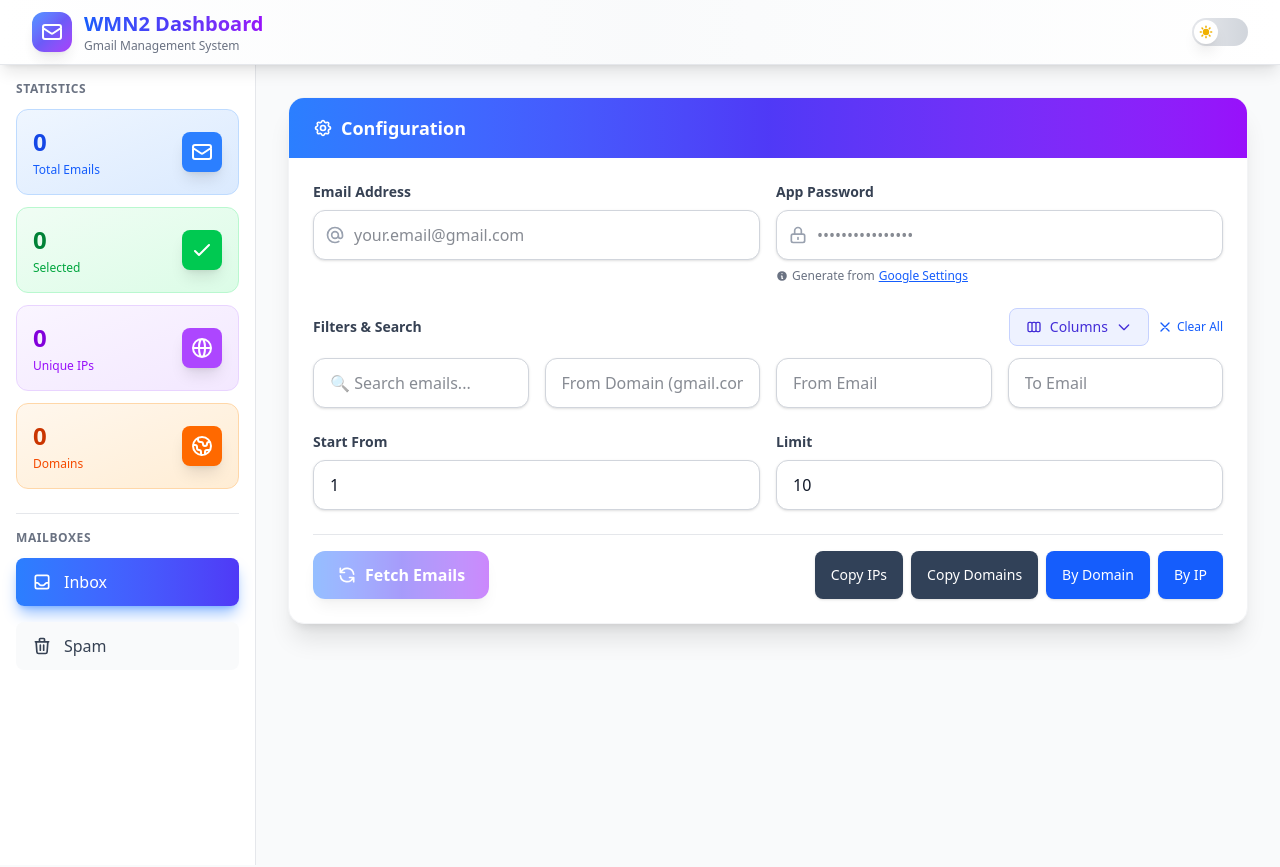
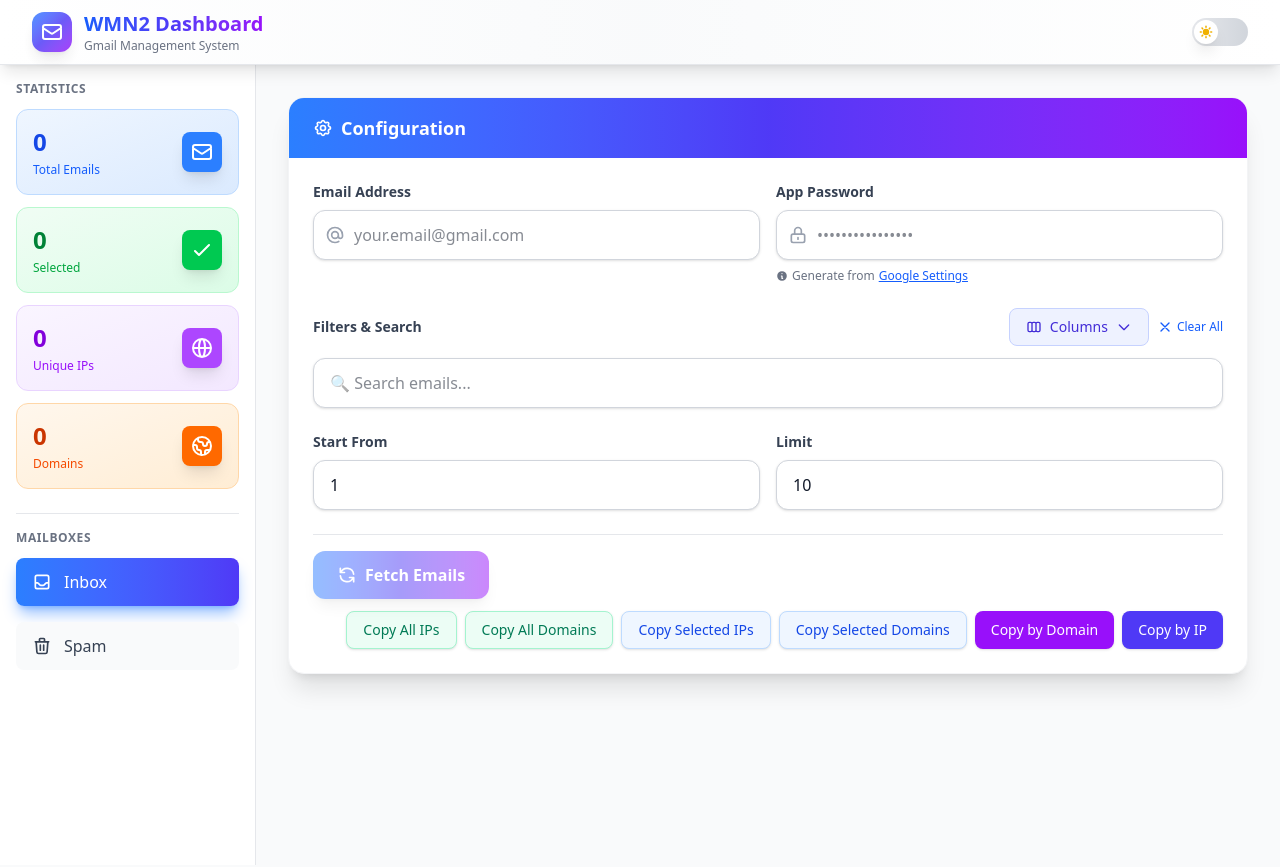
Before and after one commit to mohamedhichy11/extractions-wmn2, a Next.js app: page / in a window 1280 px wide. Shown: the top 867 px of the page. Built offline with nearby package versions, Linux system fonts and the light colour scheme.

Commit message:
Update EmailClientEnhanced.tsx

```diff
--- a/app/components/EmailClientEnhanced.tsx
+++ b/app/components/EmailClientEnhanced.tsx
@@ -2,6 +2,9 @@
 
 import { useState, useRef, useEffect } from 'react';
 import EmailTable from './EmailTableEnhanced';
+
+type SortField = 'date' | 'spfStatus' | 'dkimStatus' | 'dmarcStatus';
+type SortOrder = 'ASC' | 'DESC';
 
 interface Email {
   uid: string;
@@ -24,6 +27,7 @@ interface Email {
   messageId?: string;
   received?: string;
   sender?: string;
+  returnPath?: string;
   listUnsubscribe?: string;
   mimeVersion?: string;
 }
@@ -43,7 +47,8 @@ export default function EmailClientEnhanced() {
   const [emails, setEmails] = useState<Email[]>([]);
   const [loading, setLoading] = useState(false);
   const [error, setError] = useState('');
-  const [sortOrder, setSortOrder] = useState<'ASC' | 'DESC'>('DESC');
+  const [sortField, setSortField] = useState<SortField>('date');
+  const [sortOrder, setSortOrder] = useState<SortOrder>('DESC');
   const [searchTerm, setSearchTerm] = useState('');
   const [filterFromDomain, setFilterFromDomain] = useState('');
   const [filterFromEmail, setFilterFromEmail] = useState('');
@@ -74,6 +79,7 @@ export default function EmailClientEnhanced() {
     { id: 'messageId', label: 'Message-ID', enabled: false },
     { id: 'received', label: 'Received', enabled: false },
     { id: 'sender', label: 'Sender', enabled: false },
+    { id: 'returnPath', label: 'Return-Path', enabled: false },
     { id: 'listUnsubscribe', label: 'List-Unsubscribe', enabled: false },
     { id: 'mimeVersion', label: 'MIME-Version', enabled: false },
     { id: 'date', label: 'Date', enabled: true },
@@ -220,15 +226,28 @@ export default function EmailClientEnhanced() {
     }
   };
 
-  const handleSortByDate = () => {
-    const newSortOrder = sortOrder === 'ASC' ? 'DESC' : 'ASC';
+  const handleSort = (field: SortField) => {
+    const newSortOrder = sortField === field && sortOrder === 'ASC' ? 'DESC' : 'ASC';
+    setSortField(field);
     setSortOrder(newSortOrder);
 
     if (emails.length > 0) {
       const sortedEmails = [...emails].sort((a, b) => {
-        const dateA = new Date(a.date.includes('/') ? a.date : new Date().toDateString() + ' ' + a.date).getTime();
-        const dateB = new Date(b.date.includes('/') ? b.date : new Date().toDateString() + ' ' + b.date).getTime();
-        return newSortOrder === 'ASC' ? dateA - dateB : dateB - dateA;
+        let valueA: any;
+        let valueB: any;
+
+        if (field === 'date') {
+          valueA = new Date(a.date.includes('/') ? a.date : new Date().toDateString() + ' ' + a.date).getTime();
+          valueB = new Date(b.date.includes('/') ? b.date : new Date().toDateString() + ' ' + b.date).getTime();
+        } else {
+          // For SPF, DKIM, DMARC - sort by status
+          valueA = a[field]?.toLowerCase() || 'zzz';
+          valueB = b[field]?.toLowerCase() || 'zzz';
+        }
+
+        if (valueA < valueB) return newSortOrder === 'ASC' ? -1 : 1;
+        if (valueA > valueB) return newSortOrder === 'ASC' ? 1 : -1;
+        return 0;
       });
       setEmails(sortedEmails);
     }
@@ -252,45 +271,26 @@ export default function EmailClientEnhanced() {
       });
   };
 
-  const handleCopyIPs = () => {
+  // Copy all IPs in current page
+  const handleCopyAllIPs = () => {
     const ips = emails
       .map(e => e.ip)
       .filter(ip => ip && ip !== 'N/A' && ip !== 'Unknown')
       .join('\n');
-    copyToClipboard(ips, 'IPs');
+    copyToClipboard(ips, 'All IPs');
   };
 
-  const handleCopyDomains = () => {
+  // Copy all domains in current page
+  const handleCopyAllDomains = () => {
     const domains = emails
       .map(e => e.fromDomain)
       .filter(d => d && d !== 'unknown')
       .join('\n');
-    copyToClipboard(domains, 'Domains');
+    copyToClipboard(domains, 'All Domains');
   };
 
-  const handleCopyFromDomain = () => {
-    const fromDomains = emails
-      .map(e => e.fromDomain)
-      .filter(d => d && d !== 'unknown')
-      .join('\n');
-    copyToClipboard(fromDomains, 'From Domains');
-  };
-
-  const handleCopyByDomain = () => {
-    if (!filterFromDomain) {
-      setCopyStatus('Please enter a domain in "From Domain" field first');
-      setTimeout(() => setCopyStatus(''), 3000);
-      return;
-    }
-
-    const data = emails
-      .filter(e => e.fromDomain.toLowerCase() === filterFromDomain.toLowerCase())
-      .map(e => `${e.ip} - ${e.fromEmail} - ${e.date}`)
-      .join('\n');
-    copyToClipboard(data || `No emails from domain: ${filterFromDomain}`, 'Domain Data');
-  };
-
-  const handleCopyByIP = () => {
+  // Copy selected IPs
+  const handleCopySelectedIPs = () => {
     const selectedIPs = Array.from(selectedEmails)
       .map(uid => {
         const email = emails.find(e => e.uid === uid);
@@ -298,7 +298,71 @@ export default function EmailClientEnhanced() {
       })
       .filter(ip => ip && ip !== 'N/A' && ip !== 'Unknown')
       .join('\n');
-    copyToClipboard(selectedIPs || 'Select emails first to copy IPs', 'Selected IPs');
+    copyToClipboard(selectedIPs || 'No emails selected', 'Selected IPs');
+  };
+
+  // Copy selected domains
+  const handleCopySelectedDomains = () => {
+    const selectedDomains = Array.from(selectedEmails)
+      .map(uid => {
+        const email = emails.find(e => e.uid === uid);
+        return email ? email.fromDomain : '';
+      })
+      .filter(d => d && d !== 'unknown')
+      .join('\n');
+    copyToClipboard(selectedDomains || 'No emails selected', 'Selected Domains');
+  };
+
+  // Copy by domain - grouped format: domain: IP1, IP2
+  const handleCopyByDomain = () => {
+    if (!filterFromDomain && selectedEmails.size === 0) {
+      setCopyStatus('Please enter a domain in "From Domain" field or select emails first');
+      setTimeout(() => setCopyStatus(''), 3000);
+      return;
+    }
+
+    let relevantEmails = emails;
+
+    if (filterFromDomain) {
+      relevantEmails = emails.filter(e =>
+        e.fromDomain.toLowerCase() === filterFromDomain.toLowerCase()
+      );
+    } else if (selectedEmails.size > 0) {
+      relevantEmails = emails.filter(e => selectedEmails.has(e.uid));
+    }
+
+    // Group IPs by domain
+    const domainMap = new Map<string, Set<string>>();
+    relevantEmails.forEach(e => {
+      if (e.fromDomain && e.fromDomain !== 'unknown' && e.ip && e.ip !== 'N/A' && e.ip !== 'Unknown') {
+        if (!domainMap.has(e.fromDomain)) {
+          domainMap.set(e.fromDomain, new Set());
+        }
+        domainMap.get(e.fromDomain)!.add(e.ip);
+      }
+    });
+
+    const result = Array.from(domainMap.entries())
+      .map(([domain, ips]) => `${domain}:\n${Array.from(ips).join('\n')}`)
+      .join('\n');
+
+    copyToClipboard(result || 'No data found', 'Domain-grouped Data');
+  };
+
+  // Copy by IP - format: IP:domain
+  const handleCopyByIP = () => {
+    let relevantEmails = emails;
+
+    if (selectedEmails.size > 0) {
+      relevantEmails = emails.filter(e => selectedEmails.has(e.uid));
+    }
+
+    const result = relevantEmails
+      .filter(e => e.ip && e.ip !== 'N/A' && e.ip !== 'Unknown' && e.fromDomain && e.fromDomain !== 'unknown')
+      .map(e => `${e.ip}:${e.fromDomain}`)
+      .join('\n');
+
+    copyToClipboard(result || 'No data found', 'IP-grouped Data');
   };
 
   const toggleEmailSelection = (uid: string) => {
@@ -694,45 +758,12 @@ export default function EmailClientEnhanced() {
                       </button>
                     </div>
                   </div>
-                  <div className="grid grid-cols-1 md:grid-cols-2 lg:grid-cols-4 gap-4">
+                  <div className="grid grid-cols-1 gap-4">
                     <input
                       type="text"
                       value={searchTerm}
                       onChange={(e) => setSearchTerm(e.target.value)}
                       placeholder="🔍 Search emails..."
-                      className={`px-4 py-3 rounded-xl transition-all duration-300 shadow-sm ${
-                        darkMode
-                          ? 'bg-gray-700 border-gray-600 text-white placeholder-gray-400 focus:ring-blue-500 focus:border-blue-500'
-                          : 'bg-white border-gray-300 text-gray-900 focus:ring-blue-500 focus:border-transparent'
-                      } border focus:ring-2`}
-                    />
-                    <input
-                      type="text"
-                      value={filterFromDomain}
-                      onChange={(e) => setFilterFromDomain(e.target.value)}
-                      placeholder="From Domain (gmail.com)"
-                      className={`px-4 py-3 rounded-xl transition-all duration-300 shadow-sm ${
-                        darkMode
-                          ? 'bg-gray-700 border-gray-600 text-white placeholder-gray-400 focus:ring-blue-500 focus:border-blue-500'
-                          : 'bg-white border-gray-300 text-gray-900 focus:ring-blue-500 focus:border-transparent'
-                      } border focus:ring-2`}
-                    />
-                    <input
-                      type="text"
-                      value={filterFromEmail}
-                      onChange={(e) => setFilterFromEmail(e.target.value)}
-                      placeholder="From Email"
-                      className={`px-4 py-3 rounded-xl transition-all duration-300 shadow-sm ${
-                        darkMode
-                          ? 'bg-gray-700 border-gray-600 text-white placeholder-gray-400 focus:ring-blue-500 focus:border-blue-500'
-                          : 'bg-white border-gray-300 text-gray-900 focus:ring-blue-500 focus:border-transparent'
-                      } border focus:ring-2`}
-                    />
-                    <input
-                      type="text"
-                      value={filterTo}
-                      onChange={(e) => setFilterTo(e.target.value)}
-                      placeholder="To Email"
                       className={`px-4 py-3 rounded-xl transition-all duration-300 shadow-sm ${
                         darkMode
                           ? 'bg-gray-700 border-gray-600 text-white placeholder-gray-400 focus:ring-blue-500 focus:border-blue-500'
@@ -798,21 +829,36 @@ export default function EmailClientEnhanced() {
                   </button>
 
                   <div className="flex flex-wrap gap-2 ml-auto">
-                    <button onClick={handleCopyIPs} className={`px-4 py-2 rounded-lg text-sm font-medium transition-all duration-300 shadow transform hover:scale-105 ${
-                      darkMode ? 'bg-gray-700 text-white hover:bg-gray-600' : 'bg-slate-700 text-white hover:bg-slate-800'
+                    {/* Page Copy Buttons */}
+                    <button onClick={handleCopyAllIPs} className={`px-4 py-2 rounded-lg text-sm font-medium transition-all duration-300 shadow transform hover:scale-105 ${
+                      darkMode ? 'bg-emerald-900/50 text-emerald-300 hover:bg-emerald-800/50 border border-emerald-700' : 'bg-emerald-50 text-emerald-700 hover:bg-emerald-100 border border-emerald-200'
                     }`}>
-                      Copy IPs
+                      Copy All IPs
                     </button>
-                    <button onClick={handleCopyDomains} className={`px-4 py-2 rounded-lg text-sm font-medium transition-all duration-300 shadow transform hover:scale-105 ${
-                      darkMode ? 'bg-gray-700 text-white hover:bg-gray-600' : 'bg-slate-700 text-white hover:bg-slate-800'
+                    <button onClick={handleCopyAllDomains} className={`px-4 py-2 rounded-lg text-sm font-medium transition-all duration-300 shadow transform hover:scale-105 ${
+                      darkMode ? 'bg-emerald-900/50 text-emerald-300 hover:bg-emerald-800/50 border border-emerald-700' : 'bg-emerald-50 text-emerald-700 hover:bg-emerald-100 border border-emerald-200'
                     }`}>
-                      Copy Domains
+                      Copy All Domains
                     </button>
-                    <button onClick={handleCopyByDomain} className="px-4 py-2 bg-blue-600 text-white rounded-lg text-sm font-medium hover:bg-blue-700 transition-all duration-300 shadow transform hover:scale-105">
-                      By Domain
+
+                    {/* Selected Copy Buttons */}
+                    <button onClick={handleCopySelectedIPs} className={`px-4 py-2 rounded-lg text-sm font-medium transition-all duration-300 shadow transform hover:scale-105 ${
+                      darkMode ? 'bg-blue-900/50 text-blue-300 hover:bg-blue-800/50 border border-blue-700' : 'bg-blue-50 text-blue-700 hover:bg-blue-100 border border-blue-200'
+                    }`}>
+                      Copy Selected IPs
                     </button>
-                    <button onClick={handleCopyByIP} className="px-4 py-2 bg-blue-600 text-white rounded-lg text-sm font-medium hover:bg-blue-700 transition-all duration-300 shadow transform hover:scale-105">
-                      By IP
+                    <button onClick={handleCopySelectedDomains} className={`px-4 py-2 rounded-lg text-sm font-medium transition-all duration-300 shadow transform hover:scale-105 ${
+                      darkMode ? 'bg-blue-900/50 text-blue-300 hover:bg-blue-800/50 border border-blue-700' : 'bg-blue-50 text-blue-700 hover:bg-blue-100 border border-blue-200'
+                    }`}>
+                      Copy Selected Domains
+                    </button>
+
+                    {/* Grouped Copy Buttons */}
+                    <button onClick={handleCopyByDomain} className="px-4 py-2 bg-purple-600 text-white rounded-lg text-sm font-medium hover:bg-purple-700 transition-all duration-300 shadow transform hover:scale-105">
+                      Copy by Domain
+                    </button>
+                    <button onClick={handleCopyByIP} className="px-4 py-2 bg-indigo-600 text-white rounded-lg text-sm font-medium hover:bg-indigo-700 transition-all duration-300 shadow transform hover:scale-105">
+                      Copy by IP
                     </button>
                   </div>
                 </div>
@@ -897,14 +943,6 @@ export default function EmailClientEnhanced() {
                       >
                         {selectedEmails.size === emails.length ? '✗ Deselect All' : '✓ Select All'}
                       </button>
-
-                      <button
-                        onClick={handleSortByDate}
-                        className="px-4 py-2 bg-slate-600 text-white rounded-lg text-sm font-medium hover:bg-slate-500 transition-all duration-300 flex items-center gap-2 transform hover:scale-105"
-                      >
-                        <span>Sort by Date</span>
-                        <span className="text-lg">{sortOrder === 'ASC' ? '↑' : '↓'}</span>
-                      </button>
                     </div>
                   </div>
                 </div>
@@ -912,8 +950,9 @@ export default function EmailClientEnhanced() {
                 <div className="p-6">
                   <EmailTable
                     emails={emails}
+                    sortField={sortField}
                     sortOrder={sortOrder}
-                    onSort={handleSortByDate}
+                    onSort={handleSort}
                     selectedEmails={selectedEmails}
                     onSelectEmail={toggleEmailSelection}
                     visibleColumns={columns}
@@ -1002,7 +1041,6 @@ export default function EmailClientEnhanced() {
       >
         <div className="max-w-7xl mx-auto px-4 sm:px-6 lg:px-8">
           <div className="flex flex-col md:flex-row justify-between items-center gap-4">
-
             {/* Developer */}
             <div className="text-center">
               <p className={`text-sm font-medium ${darkMode ? 'text-gray-400' : 'text-gray-600'}`}>
@@ -1052,11 +1090,9 @@ export default function EmailClientEnhanced() {
               <p>© {new Date().getFullYear()} WMN2. All rights reserved.</p>
               <p className="mt-1">Advanced Email Analytics Platform</p>
             </div>
-
           </div>
         </div>
       </footer>
-
     </div>
   );
 }
```
Lines whose indentation alone changed are shown as unchanged.
